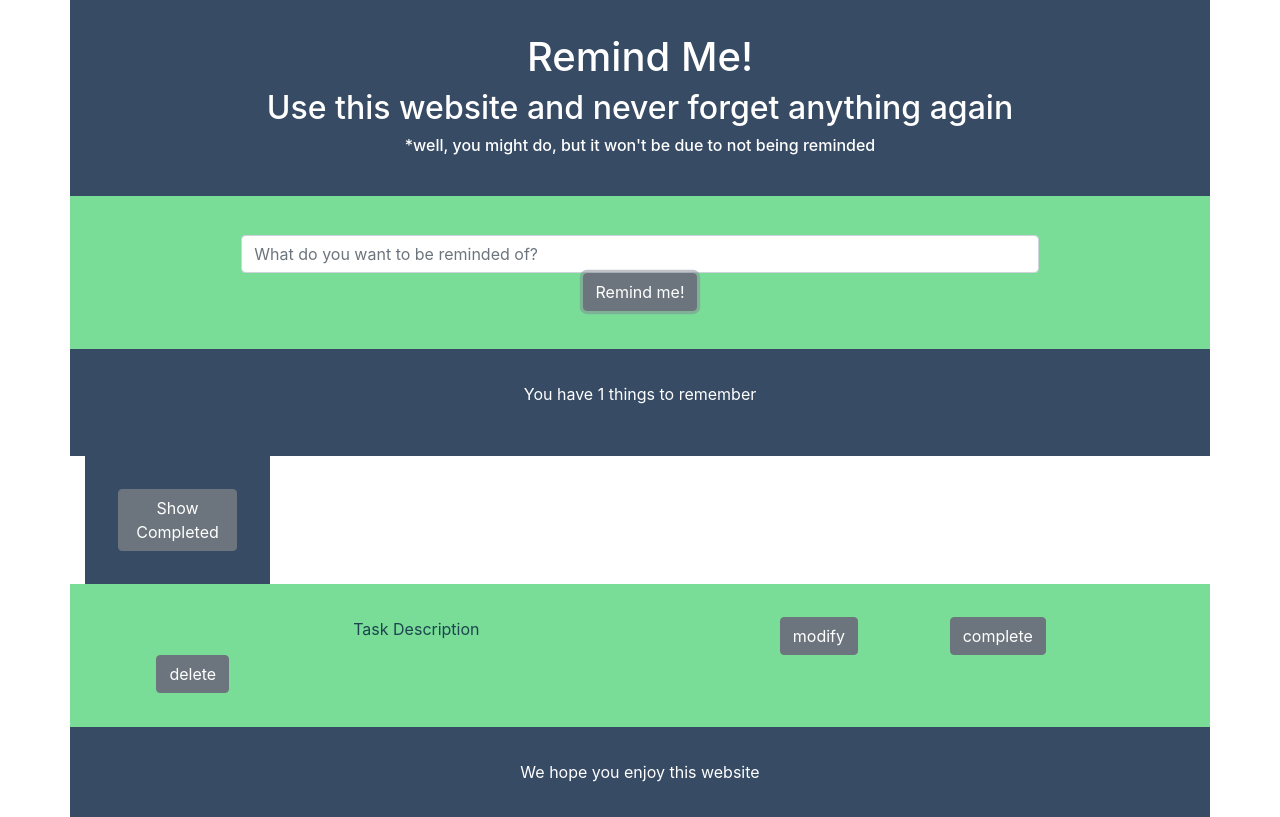
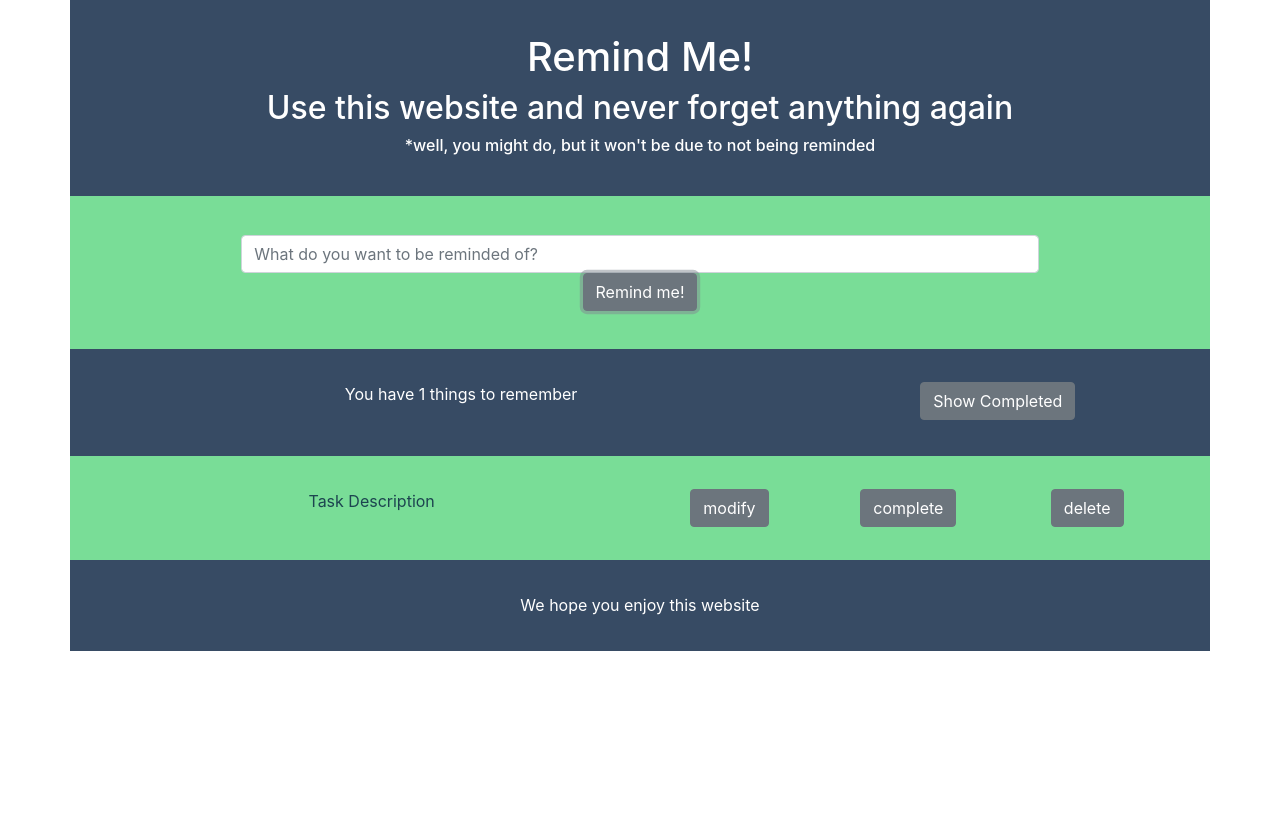
Before and after one commit to Daveu1983/remind-app-frontend, a React app: page / in a window 1280 px wide. Both pictures are taken after a click on the button "Remind me!". Built offline with nearby package versions, Linux system fonts and the light colour scheme.

Commit message:
changed style so summary of items and show completed toggle is on the sme line, the tasks description, modify, delete, and complete button now show on one line

```diff
--- a/src/App.js
+++ b/src/App.js
@@ -81,9 +81,18 @@ class App extends Component {
       <div className="App">
         <Header />
         <AddItem addItemFunction={this.addItem}/>
-        <SummaryOfItems itemCount={this.state.numberOfLiveItems}/>
-        <ShowCompletedItemsToggle showCompleted={this.state.showCompleted}
-        showCompletedFunction={this.showCompleted} />
+        <div className="container" >
+          <div className="row generalText">
+            <div className="col-8">
+              <SummaryOfItems itemCount={this.state.numberOfLiveItems}/>
+            </div>
+            <div className="col-4">
+              <ShowCompletedItemsToggle showCompleted={this.state.showCompleted}
+              showCompletedFunction={this.showCompleted} />
+            </div>
+          </div>
+        </div>
+
         {
             this.state.items.map((element, index)=>{
               return <ExistingItems key={index} itemID={element.itemID}
--- a/src/components/ExistingItems.js
+++ b/src/components/ExistingItems.js
@@ -13,7 +13,7 @@ class ExistingItems extends Component {
     return (
       <div className={`container ${!this.props.showCompleted && this.props.itemCompleted ? "hidden" : ""}`}>
         <div className="row generalContent">
-            <div className="col-md-7 col-12 text-center">Task Description {this.props.itemDescription}</div>
+            <div className="col-md-6 col-12 text-center">Task Description {this.props.itemDescription}</div>
             <div className="col-md-2 col-12 text-center"><button className="btn btn-secondary"
                 type="button">modify</button></div>
             <div className="col-md-2 col-12 text-center"><button className="btn btn-secondary"
--- a/src/components/ShowCompletedItemsToggle.js
+++ b/src/components/ShowCompletedItemsToggle.js
@@ -7,11 +7,9 @@ class ShowCompletedItemsToggle extends Component {
       }
     render() {
         return (
-            <div className="container">
-                <div className="col-md-2 col-12 text-center generalText">
-                <button className="btn btn-secondary" onClick={this.showCompletedClicked}
-                    type="button">{this.props.showCompleted ? "Hide Completed": "Show Completed"} </button></div>
-            </div>
+            <button className="btn btn-secondary" onClick={this.showCompletedClicked}
+                type="button">{this.props.showCompleted ? "Hide Completed": "Show Completed"}
+            </button>
         );
     }
 }
--- a/src/components/SummaryOfItems.js
+++ b/src/components/SummaryOfItems.js
@@ -3,13 +3,7 @@ import React, { Component } from "react";
 class SummaryOfItems extends Component {
   render() {
     return (
-        <div className="container">
-            <div className="row generalText">
-                <div className="col-12">
-                    <p>You have {this.props.itemCount} things to remember</p>
-                </div>
-            </div>
-        </div>
+      <p>You have {this.props.itemCount} things to remember</p>
     );
   }
 }
```
